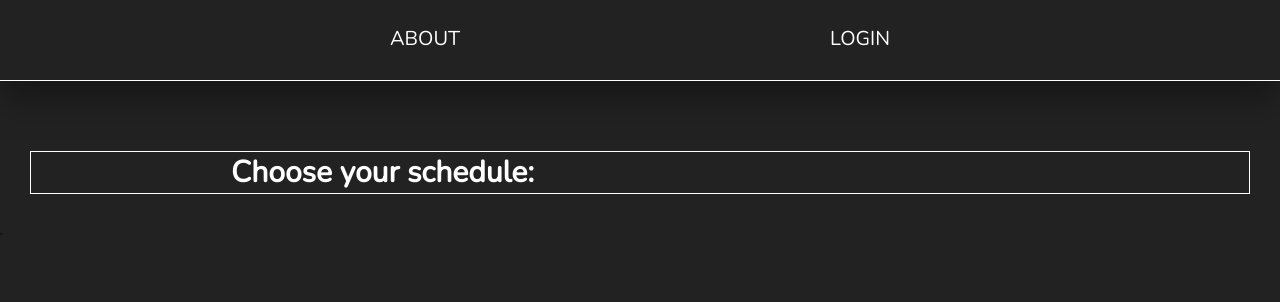
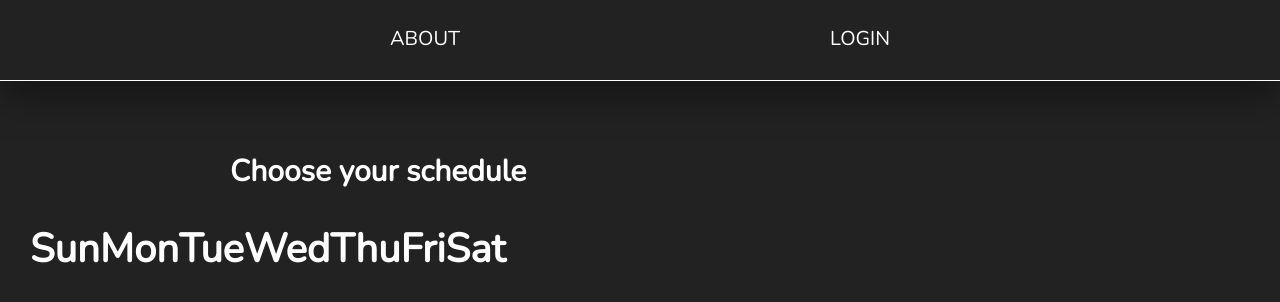
Before and after one commit to AladdinOmar61/mitchs-math, a React (Create React App) app: page /details in a window 1280 px wide. Shown: the top 302 px of the page. Built offline with nearby package versions, Linux system fonts and the light colour scheme.

Commit message:
installed moment and begun adding weekdays part of calendar

```diff
--- a/package.json
+++ b/package.json
@@ -6,6 +6,7 @@
     "@testing-library/jest-dom": "^5.11.4",
     "@testing-library/react": "^11.1.0",
     "@testing-library/user-event": "^12.1.10",
+    "moment": "^2.29.1",
     "react": "^17.0.1",
     "react-dom": "^17.0.1",
     "react-router-dom": "^5.2.0",
--- /dev/null
+++ b/src/components/Calendar.js
@@ -0,0 +1,20 @@
+import React from "react";
+import moment from "moment";
+
+export default class Calendar extends React.Component {
+  weekdayShort = moment.weekdaysShort();
+  render() {
+    let weekdayshortname = this.weekdayShort.map((day) => {
+      return (
+        <th key={day} className="week-day">
+          {day}
+        </th>
+      );
+    });
+    return (
+      <div className="calendar">
+        <tr className="week-table">{weekdayshortname}</tr>
+      </div>
+    );
+  }
+}
--- a/src/components/ProgramDetails.js
+++ b/src/components/ProgramDetails.js
@@ -1,5 +1,6 @@
 import React from "react";
 import { Link } from "react-router-dom";
+import Calendar from "./Calendar.js";
 
 function ProgramDetails() {
   return (
@@ -13,7 +14,8 @@ function ProgramDetails() {
         </Link>
       </nav>
       <div className="details-space">
-        <h1 className="select-days">Choose your schedule:</h1>
+        <h1 className="select-days">Choose your schedule</h1>
+        <Calendar />
       </div>
     </div>
   );
--- /dev/null
+++ b/src/sass/components/Calendar.scss
@@ -0,0 +1,8 @@
+.calendar {
+    margin-top: 3rem;
+}
+
+.week-table{
+    font-size: 4rem;
+    color: $white;
+}
--- a/src/sass/components/ProgramDetails.scss
+++ b/src/sass/components/ProgramDetails.scss
@@ -1,7 +1,6 @@
 .details-space {
   margin: 3rem;
   margin-top: 7rem;
-  border: solid white 1px;
 }
 
 .select-days {
--- a/src/sass/main.scss
+++ b/src/sass/main.scss
@@ -6,5 +6,6 @@
 
 @import "components/Home";
 @import "components/ProgramDetails";
+@import "components/Calendar";
 
 // @import "layout";
```
Also changed, not shown: 1 other file (tests, documents, lock files or other folders).
